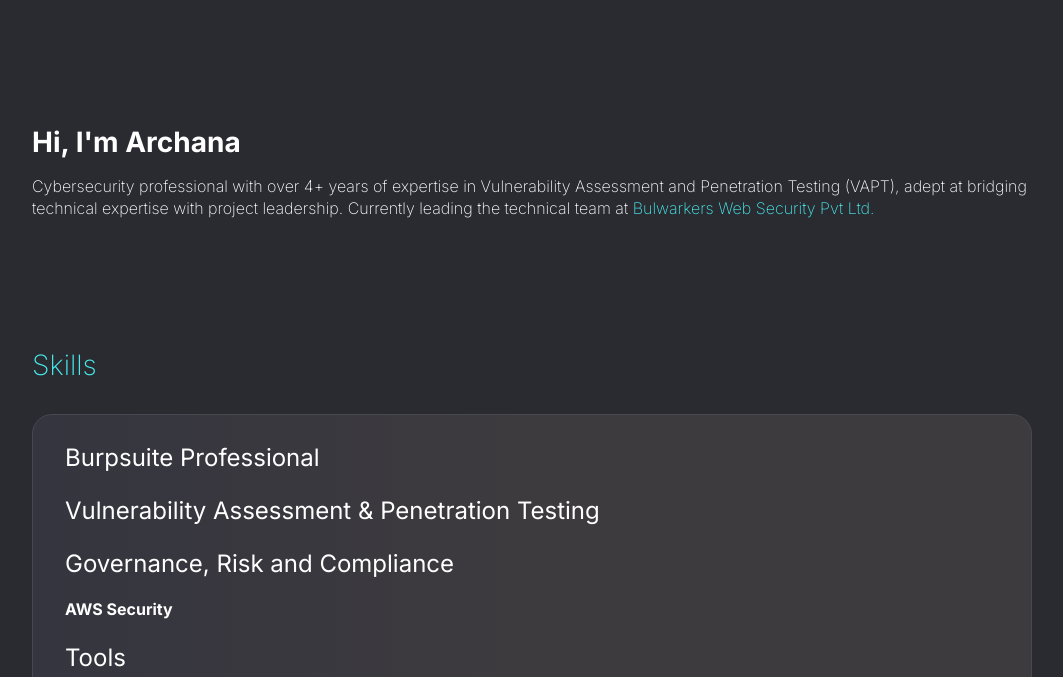
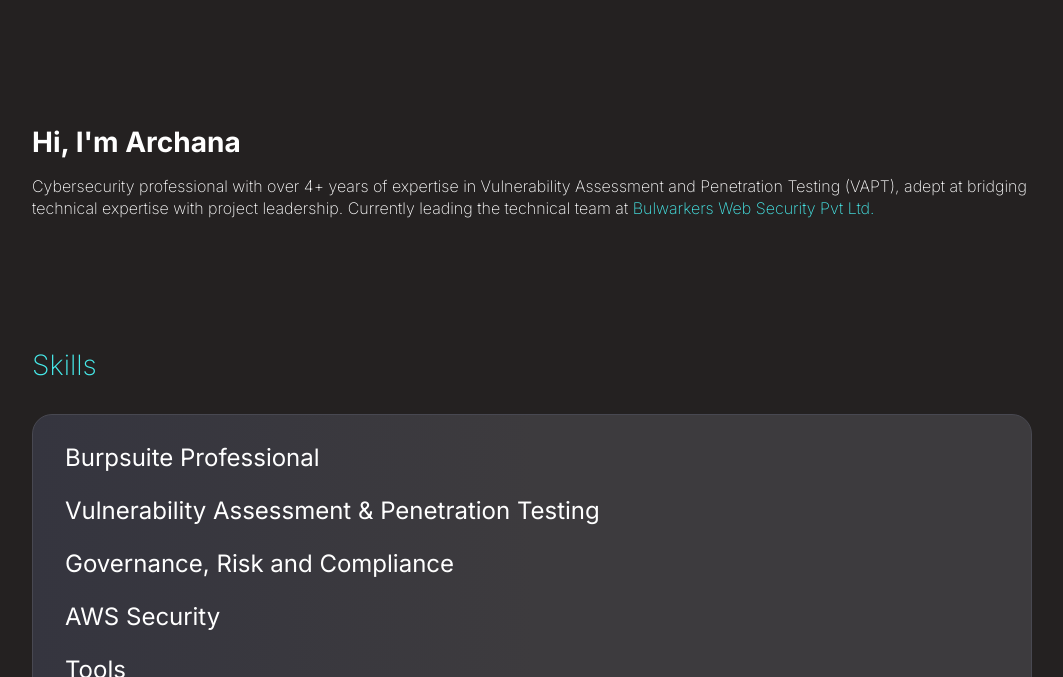
Before and after one commit to archanamudaliar/profile, a plain HTML site: page index.html in a window 1280 px wide. Shown: the part 79-756 px from the top of the page, without its empty margins (108-1171 px from the left). Drawn offline with Linux system fonts and the light colour scheme.

Commit message:
Update index.html

```diff
--- a/index.html
+++ b/index.html
@@ -12,7 +12,7 @@
         /* VARIABLES */
         :root {
             --accent-color: #47ebeb;
-            --background-color: #2a2a31;
+            --background-color: #242121;
             --text-color: #fff;
             --text-color-muted: #b9b9b9;
 
@@ -338,7 +338,7 @@
 
                     </p>
 
-                    <h4>
+                    <h3>
                         AWS Security
                     </h3>
                     <p>
```
